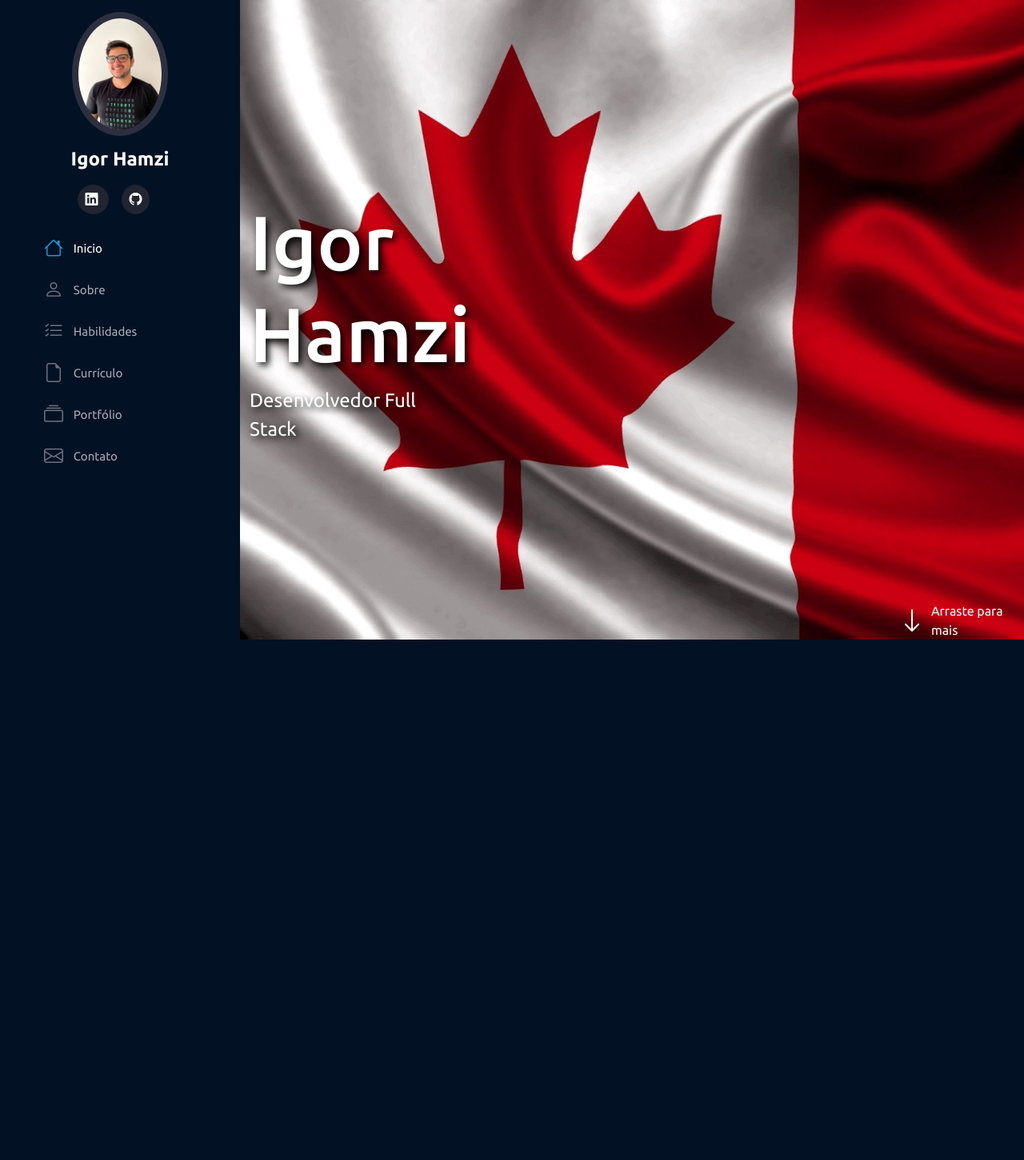
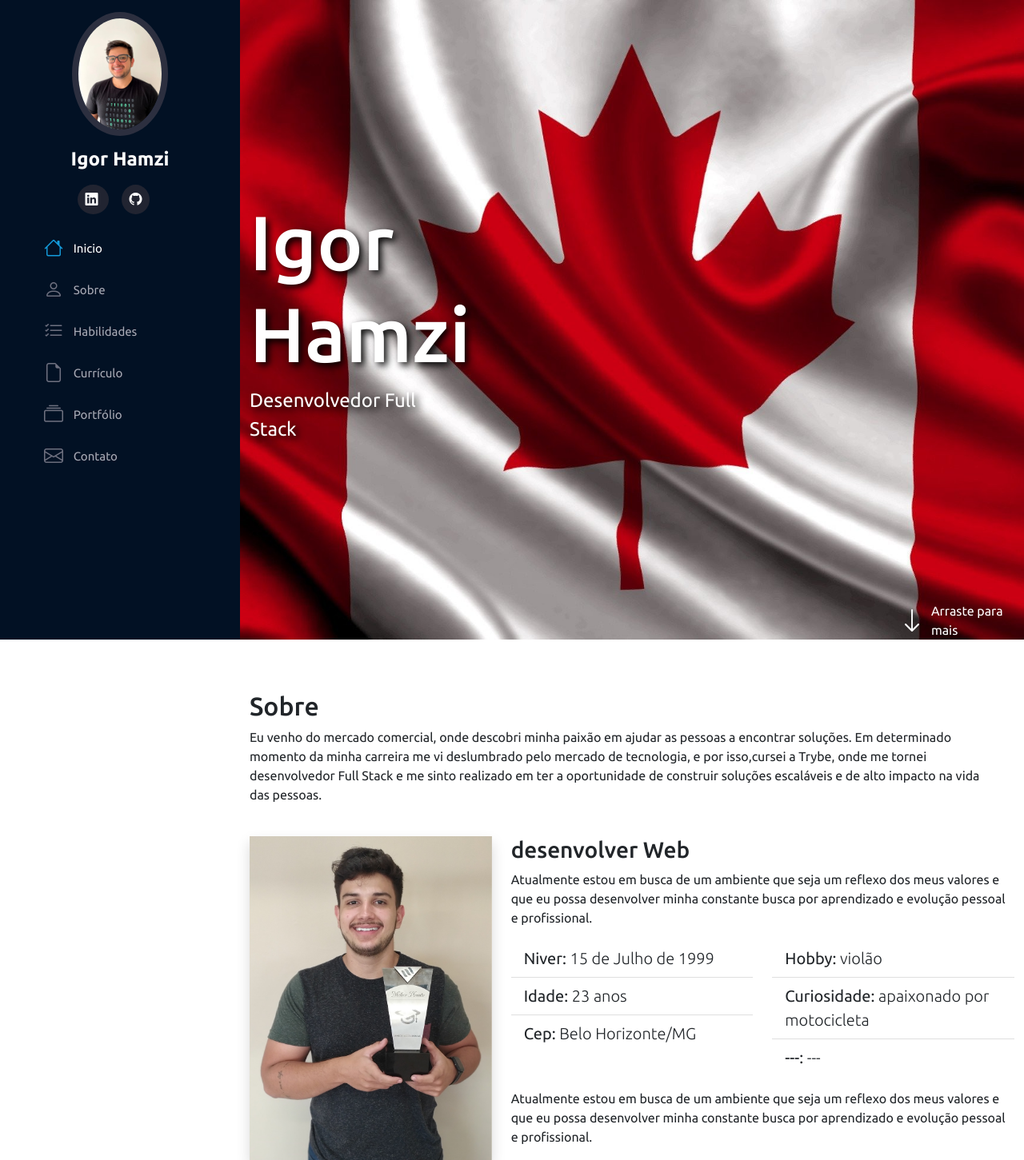
Before and after one commit to IgorHamzi/IgorHamzi.github.io, a Flask app: page / in a window 1280 px wide. Shown: the whole page at 80% size. Before the commit the page ends 800 px from the top, so only its background shows below. Run offline with Flask 2, Linux system fonts and the light colour scheme; some libraries are stand-ins or nearby versions; some web fonts are replaced.

Commit message:
feat: add about section

```diff
--- a/static/script.js
+++ b/static/script.js
@@ -1,5 +1,3 @@
-
-
 const menuMobile = document.querySelector('.menu-mobile')
 const body = document.querySelector('body')
 
--- a/templates/index.html
+++ b/templates/index.html
@@ -34,7 +34,7 @@
                   <a class="nav-link active" aria-current="page" href="#"><i class="bi bi-house" aria-hidden="true"></i> Inicio</a>
                 </li>
                 <li class="nav-item">
-                  <a class="nav-link" href="#"><i class="bi bi-person" aria-hidden="true"></i> Sobre</a>
+                  <a class="nav-link" href="#sobre"><i class="bi bi-person" aria-hidden="true"></i> Sobre</a>
                 </li>
                 <li class="nav-item">
                     <a class="nav-link" href="#"><i class="bi bi-list-check" aria-hidden="true"></i> Habilidades</a>
@@ -63,10 +63,70 @@
             <div class="col-md-7 d-flex justify-content-end align-items-end">
                 <div id="arraste" class="d-flex align-items-center">
                     <i class="bi bi-arrow-down text-white pe-2 fs-2" aria-hidden="true"></i>
-                    <a href="">Arraste para mais</a>
+                    <a href="#sobre">Arraste para mais</a>
                 </div>
             </div>
 
+        </section>
+
+        <section class="container mt-5" id="sobre">
+            <div class="row w-100">
+                <div class="col-md-12">
+                    <h2 class="pt-3">Sobre</h2>
+                    <p>Eu venho do mercado comercial, onde descobri minha paixão
+                        em ajudar as pessoas a encontrar soluções.
+                        Em determinado momento da minha carreira me vi deslumbrado pelo mercado de tecnologia,
+                        e por isso,cursei a Trybe, onde me tornei desenvolvedor Full Stack e me sinto realizado
+                        em ter a oportunidade de construir soluções escaláveis e
+                        de alto impacto na vida das pessoas.
+                    </p>
+                </div>
+            </div>
+
+            <div class="row mt-4">
+                <div class="col-md-4">
+                    <img class="img-fluid shadow" src="../static/img/foto.png" alt="Foto do Igor">
+                </div>
+                <div class="col-md-8">
+                    <h3>desenvolver Web</h3>
+                    <p>Atualmente estou em busca de um ambiente que seja um reflexo dos meus
+                        valores e que eu possa desenvolver minha constante busca por aprendizado
+                        e evolução pessoal e profissional.</p>
+
+                    <div class="row mt-3 mb-3">
+                        <div class="col-md-6">
+                            <ul class="list-group list-group-flush fs-5">
+                                <li class="list-group-item">
+                                    Niver: <span class="fw-lighter">15 de Julho de 1999</span>
+                                </li>
+                                <li class="list-group-item">
+                                    Idade: <span class="fw-lighter">23 anos</span>
+                                </li>
+                                <li class="list-group-item">
+                                    Cep: <span class="fw-lighter">Belo Horizonte/MG</span>
+                                </li>
+                              </ul>
+                        </div>
+                        <div class="col-md-6">
+                            <ul class="list-group list-group-flush fs-5">
+                                <li class="list-group-item">
+                                    Hobby: <span class="fw-lighter">violão</span>
+                                </li>
+                                <li class="list-group-item">
+                                    Curiosidade: <span class="fw-lighter">apaixonado por motocicleta</span>
+                                </li>
+                                <li class="list-group-item">
+                                    ---: <span class="fw-lighter">---</span>
+                                </li>
+                              </ul>
+                        </div>
+                    </div>
+
+                    <p>Atualmente estou em busca de um ambiente que seja um reflexo dos meus
+                        valores e que eu possa desenvolver minha constante busca por aprendizado
+                        e evolução pessoal e profissional.</p>
+                </div>
+            </div>
         </section>
 
     </main>
```
Also changed, not shown: static/img/foto.png (added), static/style.css (line endings or trailing spaces).
